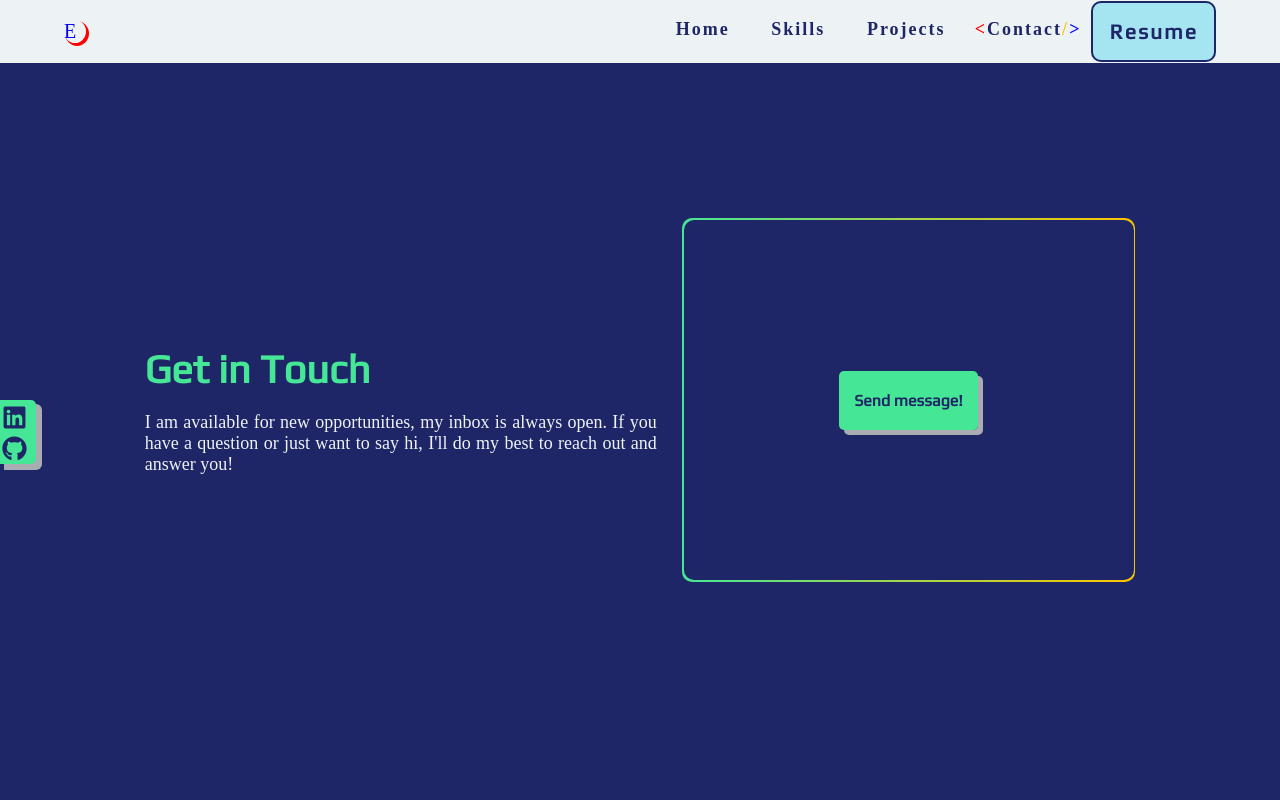
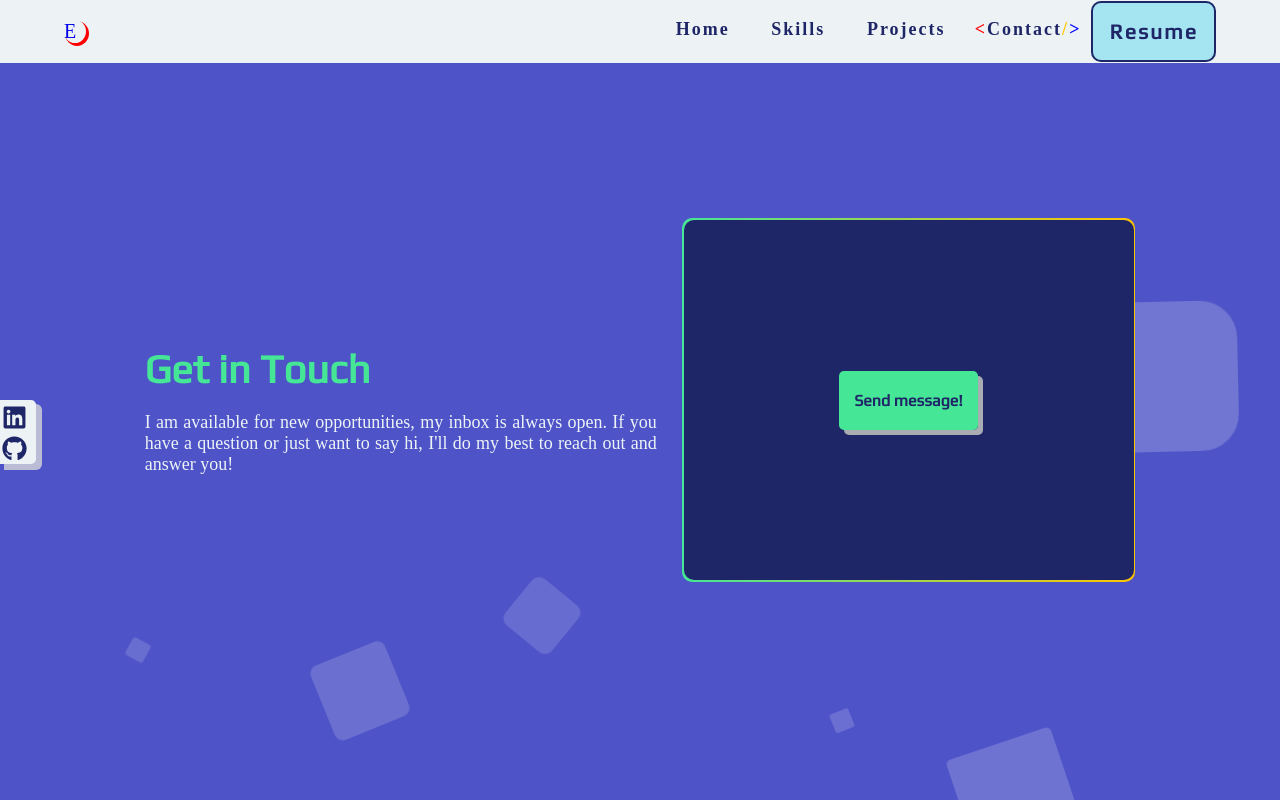
Before and after one commit to Ezedcode/ezedelio_garcia, a React (Create React App) app: page /Contact in a window 1280 px wide. Built offline with nearby package versions, Linux system fonts and the light colour scheme; a web font is replaced by a local one.

Commit message:
updade background

```diff
--- a/src/App.jsx
+++ b/src/App.jsx
@@ -11,6 +11,7 @@
 import Projects from "./pages/Project";
 import Skills from "./pages/Skills";
 import GlobalStyles from "./styles/global";
+import Background from "./components/Background";
 
 const App = () => {
   const [menuBtn, setMenuBtn] = useState(false);
@@ -35,6 +36,8 @@
         setStatusPage,
       }}
     >
+
+      <Background/>
       <Router>
         <Header />
         <SocialMedia />
--- /dev/null
+++ b/src/components/Background/index.jsx
@@ -0,0 +1,26 @@
+import React from 'react';
+import Container from './styles';
+
+const Background = () => {
+    return (
+        <Container>
+            <div className="area" >
+                <ul className="circles">
+                    <li></li>
+                    <li></li>
+                    <li></li>
+                    <li></li>
+                    <li></li>
+                    <li></li>
+                    <li></li>
+                    <li></li>
+                    <li></li>
+                    <li></li>
+                    <li></li>
+                </ul>
+            </div >
+        </Container>
+    );
+}
+
+export default Background;
--- /dev/null
+++ b/src/components/Background/styles.jsx
@@ -0,0 +1,144 @@
+import styled, { keyframes } from "styled-components"
+
+const animate = keyframes`
+
+    0%{
+        transform: translateY(0) rotate(0deg);
+        opacity: 1;
+        border-radius: 0;
+    }
+
+    100%{
+        transform: translateY(-1000px) rotate(720deg);
+        opacity: 0;
+        border-radius: 50%;
+    }
+
+`
+const Container = styled.div`
+& {
+    position: fixed;
+    top: 0;
+    z-index: -1;
+    width: 100vw;
+    height: 100vh;
+}
+
+.area{
+    background: #4e54c8;
+    background: -webkit-linear-gradient(to left, #8f94fb, #4e54c8);
+    width: 100%;
+    height:100vh;
+
+
+}
+
+.circles{
+    position: absolute;
+    top: 0;
+    left: 0;
+    width: 100%;
+    height: 100%;
+    overflow: hidden;
+}
+
+.circles li{
+    position: absolute;
+    display: block;
+    list-style: none;
+    width: 20px;
+    height: 20px;
+    background: rgba(255, 255, 255, 0.2);
+    animation: ${animate} 25s linear infinite;
+    bottom: -150px;
+
+}
+
+.circles li:nth-child(1){
+    left: 25%;
+    width: 80px;
+    height: 80px;
+    animation-delay: 0s;
+}
+
+
+.circles li:nth-child(2){
+    left: 10%;
+    width: 20px;
+    height: 20px;
+    animation-delay: 2s;
+    animation-duration: 12s;
+}
+
+.circles li:nth-child(3){
+    left: 70%;
+    width: 20px;
+    height: 20px;
+    animation-delay: 4s;
+}
+
+.circles li:nth-child(4){
+    left: 40%;
+    width: 60px;
+    height: 60px;
+    animation-delay: 0s;
+    animation-duration: 18s;
+}
+
+.circles li:nth-child(5){
+    left: 65%;
+    width: 20px;
+    height: 20px;
+    animation-delay: 0s;
+}
+
+.circles li:nth-child(6){
+    left: 75%;
+    width: 110px;
+    height: 110px;
+    animation-delay: 3s;
+}
+
+.circles li:nth-child(7){
+    left: 35%;
+    width: 150px;
+    height: 150px;
+    animation-delay: 7s;
+}
+
+.circles li:nth-child(8){
+    left: 50%;
+    width: 25px;
+    height: 25px;
+    animation-delay: 15s;
+    animation-duration: 45s;
+}
+
+.circles li:nth-child(9){
+    left: 20%;
+    width: 15px;
+    height: 15px;
+    animation-delay: 2s;
+    animation-duration: 35s;
+}
+
+.circles li:nth-child(10){
+    left: 85%;
+    width: 150px;
+    height: 150px;
+    animation-delay: 0s;
+    animation-duration: 11s;
+}
+
+.circles li:nth-child(11){
+    left: 85%;
+    border-radius: 100%;
+    width: 150px;
+    height: 150px;
+    animation-delay: 0s;
+    animation-duration: 11s;
+}
+`;
+
+
+export default Container;
--- a/src/components/SocialMedia/styles.jsx
+++ b/src/components/SocialMedia/styles.jsx
@@ -7,8 +7,8 @@
     height: 3rem;
     padding: 5px 0;
     width: 2rem;
-    color: var(--color1);
-    background-color: var(--color2);
+    color: black;
+    background-color: var(--color0);
     border-radius: 0 5px 5px 0;
     box-shadow: 5px 5px 0px 1px #f5f5dca6;
     transition: 0.5s;
--- a/src/data/home.json
+++ b/src/data/home.json
@@ -1,5 +1,5 @@
 {
   "greeting": "Welcome",
   "title": "Hi! I'm Ezedélio Garcia",
-  "about": "I'm a front-end developer who is constantly striving to improve my skills and create engaging and user-friendly web applications. Although I don't have professional experience in the field yet, I've been dedicated to learning and expanding my knowledge through personal projects and online courses. My goal is to provide accessible and responsive web applications that deliver an amazing user experience. I'm excited to work with you to bring your vision to life. Let's collaborate and create something amazing together!"
+  "about": "I'm a front-end developer and create engaging and user-friendly web applications. I'm excited to work with you to bring your vision to life. Let's collaborate and create something amazing together!"
 }
--- a/src/pages/Home/index.jsx
+++ b/src/pages/Home/index.jsx
@@ -11,12 +11,12 @@
   setStatusPage(1);
   return (
     <Container className="page">
-      <div>
+      <div className="div">
         <p>{home.greeting}👋</p>
         <h1>{home.title}</h1>
         <p>{home.about}</p>
       </div>
-      <div>
+      <div className="div">
         <div></div>
         <div>{<img src={avatar} alt="Ezedélio" />}</div>
         <div></div>
--- a/src/pages/Home/styles.jsx
+++ b/src/pages/Home/styles.jsx
@@ -37,11 +37,11 @@
     width: 520px;
   }
 
-  & > div:first-child {
+  & > .div:first-child {
     text-align: justify;
   }
 
-  & > div:last-child {
+  & > .div:last-child {
     position: relative;
     width: 250px;
     height: 250px;
@@ -54,12 +54,12 @@
     width: 100%;
   }
 
-  & > div:last-child > div:first-child,
-  & > div:last-child div:last-child {
+  & > .div:last-child > div:first-child,
+  & > .div:last-child div:last-child {
     position: absolute;
   }
 
-  & > div:last-child div:first-child {
+  & > .div:last-child div:first-child {
     width: 7rem;
     height: 7rem;
     rotate: 70deg;
@@ -68,27 +68,27 @@
     background-color: var(--color2);
   }
 
-  & > div:last-child div:nth-child(2) {
+  & > .div:last-child div:nth-child(2) {
     position: relative;
   }
 
-  & > div:last-child div:nth-child(2) img {
+  & > .div:last-child div:nth-child(2) img {
     border-radius: 20px;
   }
 
-  & > div:last-child div:last-child {
+  & > .div:last-child div:last-child {
     width: 7rem;
     height: 7rem;
     border-radius: 100%;
     background-color: var(--color3);
   }
 
-  & > div:last-child div:first-child {
+  & > .div:last-child div:first-child {
     left: -3rem;
     animation: ${square} 2s linear infinite;
   }
 
-  & > div:last-child div:last-child {
+  & > .div:last-child div:last-child {
     animation: ${circle} 4s linear infinite;
   }
 
@@ -98,19 +98,19 @@
       flex-direction: column-reverse;
     }
 
-    & > div:last-child {
+    & > .div:last-child {
       margin-left: 0px;
     }
 
-    & > div:last-child {
+    & > .div:last-child {
       width: 200px;
       height: 200px;
       margin-top: 5rem;
       margin-bottom: 1rem;
     }
 
-    & > div:last-child div:first-child,
-    & > div:last-child div:last-child {
+    & > .div:last-child div:first-child,
+    & > .div:last-child div:last-child {
       width: 5rem;
       height: 5rem;
     }
@@ -126,11 +126,11 @@
       height: 100%;
     }
 
-    & > div:last-child {
+    & > .div:last-child {
       margin-bottom: 2rem;
     }
 
-    & > div:first-child {
+    & > .div:first-child {
       margin: 0 auto;
       width: 90%;
     }
--- a/src/styles/global.jsx
+++ b/src/styles/global.jsx
@@ -29,7 +29,6 @@
     font-family: 'Tilt Neon', cursive;
     font-size: 18px;
     font-weight: 300;
-    background-color: var(--color1);
   }
 
   h1 {
```
